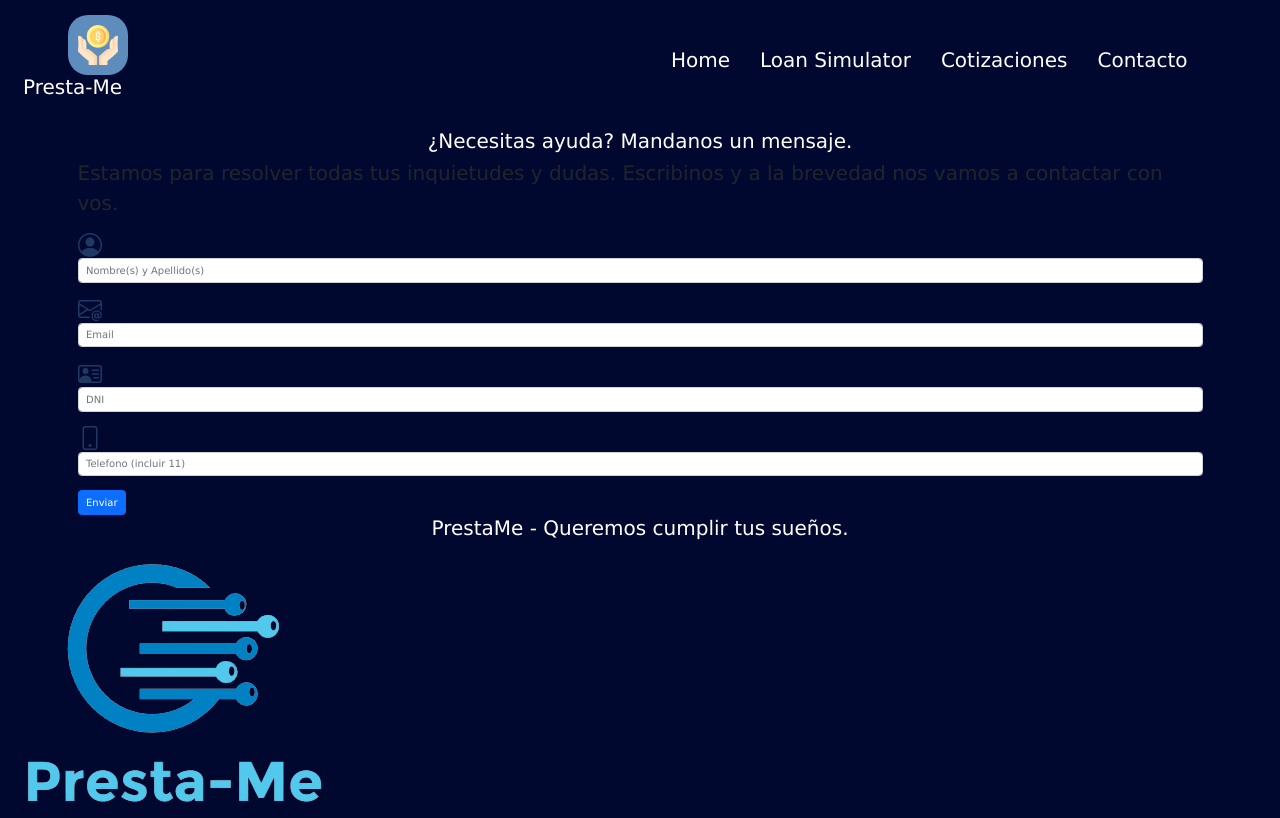
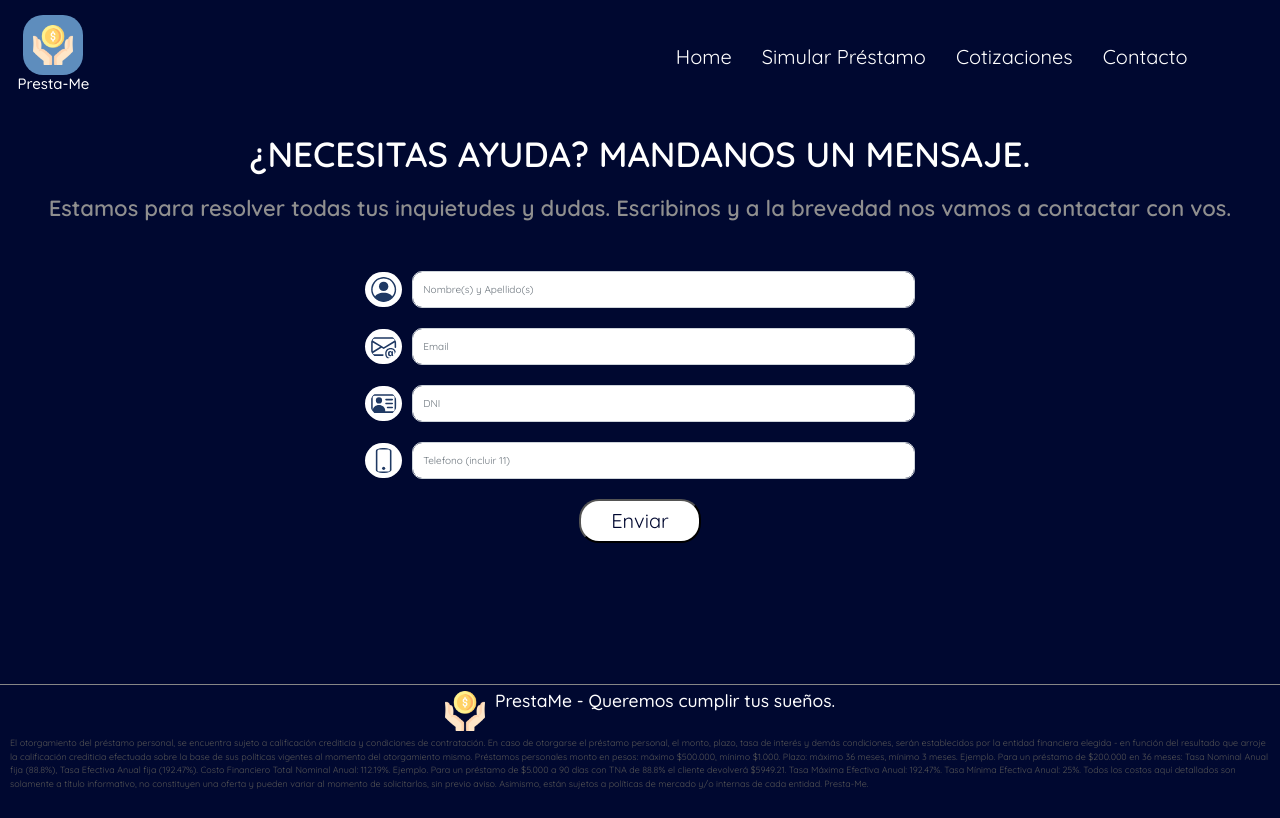
Before and after one commit to JulianP14/loan-website-simulator, a website: page public/html/contact.html in a window 1280 px wide. Shown: the top 818 px of the page. Drawn offline with Linux system fonts and the light colour scheme; some packages are replaced by stand-ins of ours; a script that the page names is missing.

Commit message:
Estilos de todo el sitio terminados (en primera instancia). Siguiente paso: Revisar JS

```diff
--- a/public/html/contact.html
+++ b/public/html/contact.html
@@ -8,6 +8,8 @@
 
     <link rel="stylesheet" href="../../cssbt/bootstrap.min.css">
     <link rel="stylesheet" href="../../src/css/index.css">
+    <link href="https://fonts.googleapis.com/css2?family=Quicksand:wght@300;400;500;600;700&display=swap"
+        rel="stylesheet">
 
     <script src="../../jsbt/bootstrap.min.js" defer></script>
     <script src="../../src/js/contact.js" defer></script>
@@ -16,7 +18,6 @@
     <title>Document</title>
 </head>
 
-<body>
 <nav class="navbar navbar-expand-lg loan__navbar">
     <div class="container-fluid">
         <section>
@@ -29,22 +30,26 @@
         </button>
         <div class="collapse navbar-collapse loan__navbar-desplegable" id="navbarNavAltMarkup">
             <div class="navbar-nav loan__navbar-desplegable_links">
-                    <a class="nav-link" href="#">Home</a>
-                    <a class="nav-link" href="../../index.html">Loan Simulator</a>
+                <a class="nav-link" href="./home.html">Home</a>
+                <a class="nav-link" href="../../index.html">Simular Préstamo</a>
                 <a class="nav-link" href="./cotizaciones.html">Cotizaciones</a>
-                    <a class="nav-link" href="./contact.html">Contacto</a>
+                <a class="nav-link" href="#">Contacto</a>
             </div>
         </div>
     </div>
 </nav>
 
-    <div id="contactForm" class="container">
-        <h2>¿Necesitas ayuda? Mandanos un mensaje.</h2>
-        <p>Estamos para resolver todas tus inquietudes y dudas. Escribinos y a la brevedad nos vamos a contactar con
+<body>
+    <div class="loan__contact">
+        <section class="loan__contact-seccion_inicial">
+            <h2 class="loan__home-h2_general">¿Necesitas ayuda? Mandanos un mensaje.</h2>
+            <h3 class="loan__home-h3_general">Estamos para resolver todas tus inquietudes y dudas. Escribinos y a la
+                brevedad nos vamos a contactar con
                 vos.
-        </p>
-        <form>
-            <div class="formStructureTwoinputsVariation">
+            </h3>
+        </section>
+
+        <form class="loan__contact-form">
             <div class="mb-3">
                 <svg xmlns="http://www.w3.org/2000/svg" width="24" height="24" fill="#1f3963"
                     class="bi bi-person-circle" viewBox="0 0 16 16">
@@ -55,12 +60,10 @@
                 <input type="text" name="text" class="form-control inputColor" aria-describedby="emailHelp"
                     placeholder="Nombre(s) y Apellido(s)" id="contactFullName">
             </div>
-            </div>
 
-            <div class="formStructureTwoinputsVariation">
             <div class="mb-3">
-                    <svg xmlns="http://www.w3.org/2000/svg" width="24" height="24" fill="#1f3963"
-                        class="bi bi-envelope-at" viewBox="0 0 16 16">
+                <svg xmlns="http://www.w3.org/2000/svg" width="24" height="24" fill="#1f3963" class="bi bi-envelope-at"
+                    viewBox="0 0 16 16">
                     <path
                         d="M2 2a2 2 0 0 0-2 2v8.01A2 2 0 0 0 2 14h5.5a.5.5 0 0 0 0-1H2a1 1 0 0 1-.966-.741l5.64-3.471L8 9.583l7-4.2V8.5a.5.5 0 0 0 1 0V4a2 2 0 0 0-2-2H2Zm3.708 6.208L1 11.105V5.383l4.708 2.825ZM1 4.217V4a1 1 0 0 1 1-1h12a1 1 0 0 1 1 1v.217l-7 4.2-7-4.2Z" />
                     <path
@@ -69,11 +72,10 @@
                 <input type="text" class="form-control inputColor" aria-describedby="emailHelp" placeholder="Email"
                     id="contactInputEmail">
             </div>
-            </div>
-            <div class="formStructureTwoinputsVariation">
+
             <div class="mb-3">
-                    <svg xmlns="http://www.w3.org/2000/svg" width="24" height="24" fill="#1f3963"
-                        class="bi bi-person-vcard" viewBox="0 0 16 16">
+                <svg xmlns="http://www.w3.org/2000/svg" width="24" height="24" fill="#1f3963" class="bi bi-person-vcard"
+                    viewBox="0 0 16 16">
                     <path
                         d="M5 8a2 2 0 1 0 0-4 2 2 0 0 0 0 4Zm4-2.5a.5.5 0 0 1 .5-.5h4a.5.5 0 0 1 0 1h-4a.5.5 0 0 1-.5-.5ZM9 8a.5.5 0 0 1 .5-.5h4a.5.5 0 0 1 0 1h-4A.5.5 0 0 1 9 8Zm1 2.5a.5.5 0 0 1 .5-.5h3a.5.5 0 0 1 0 1h-3a.5.5 0 0 1-.5-.5Z" />
                     <path
@@ -82,8 +84,7 @@
                 <input type="text" class="form-control inputColor" aria-describedby="emailHelp" placeholder="DNI"
                     id="contactInputDni">
             </div>
-            </div>
-            <div class="formStructureTwoinputsVariation">
+
             <div class="mb-3">
                 <svg xmlns="http://www.w3.org/2000/svg" width="24" height="24" fill="#1f3963" class="bi bi-phone"
                     viewBox="0 0 16 16">
@@ -94,24 +95,21 @@
                 <input type="text" class="form-control inputColor" aria-describedby="emailHelp"
                     placeholder="Telefono (incluir 11)" id="contactInputPhone" minlength="10" maxlength="10">
             </div>
-            </div>
-            <div id="divButtonEnviar">
-                <button class="btn btn-primary" id="btnSend">Enviar</button>
-            </div>
+
+            <section class="loan__contact-button">
+                <button id="btnSend">Enviar</button>
+            </section>
         </form>
     </div>
 
-
-    <footer class="footerResto footerContact">
-        <div id="footerDiv">
-            <h2>PrestaMe - Queremos cumplir tus sueños.</h2>
+    <footer class="loan__contact-footer">
+        <div class="loan__contact-footer_logo">
+            <h3>PrestaMe - Queremos cumplir tus sueños.</h3>
             <a href="#">
-                <img src="../../src/assets/imgs/lending7.png" alt="">
+                <img src="../../src/assets/imgs/logodollar.png" alt="">
             </a>
         </div>
-        <section>
-        </section>
-        <div id="fD-div">
+        <div>
             <p>
                 El otorgamiento del préstamo personal, se encuentra sujeto a calificación crediticia y condiciones de
                 contratación.
@@ -134,7 +132,6 @@
         </div>
     </footer>
 
-
 </body>
 
 </html>
--- /dev/null
+++ b/src/css/contact.css
@@ -0,0 +1,114 @@
+@media (min-width:370px) {
+
+    .loan__contact {
+        display: flex;
+        flex-direction: column;
+        align-items: center;
+    }
+
+    .loan__contact-seccion_inicial {
+        display: flex;
+        flex-direction: column;
+        align-items: center;
+        padding: 1rem 2rem;
+    }
+
+    .loan__contact-seccion_inicial h2, h3 {
+        margin-bottom: 2rem;
+    }
+
+    .loan__contact-form {
+        width: 30rem;
+    }
+
+    .loan__contact-form div {
+        display: flex;
+        flex-direction: row;
+        justify-content: flex-start;
+        align-items: center;
+        margin: 2rem 0;
+        border-radius: 2rem;
+    }
+
+    .loan__contact-form svg {
+        background: #fff;
+        width: 4rem;
+        height: 3.5rem;
+        margin-right: 1rem;
+        padding: .5rem;
+        border-radius: 52rem;
+    }
+
+    .loan__contact-form input {
+        padding: 1rem;
+        border-radius: 1rem;
+    }
+
+    .loan__contact-button {
+        display: flex;
+        flex-direction: row;
+        justify-content: center;
+        margin-bottom: 2rem;
+    }
+
+    .loan__contact-button button {
+        background: #fff;
+        color: #000830;
+        border-radius: 2rem;
+        padding: .5rem 3rem;
+    }
+
+    /* FOOTER */
+    .loan__contact-footer {
+        border-top: .1rem solid #868686;
+        position: sticky;
+        padding-top: .5rem;
+    }
+
+    .loan__contact-footer_logo {
+        display: flex;
+        flex-direction: row-reverse;
+        align-items: center;
+        justify-content: center;
+        margin-bottom: .5rem;
+    }
+
+    .loan__contact-footer_logo a {
+        width: max-content;
+        margin-right: 1rem;
+    }
+
+    .loan__contact-footer_logo img {
+        width: 4rem;
+    }
+
+    .loan__contact-footer p {
+        font-size: .9rem;
+        padding: 0 1rem;
+        color: #545454;
+    }
+
+}
+
+@media(min-width:410px) {
+    .loan__contact-footer {
+        position: absolute;
+        bottom: 0;
+    }
+}
+
+@media (min-width:680px) {
+    .loan__contact-form {
+        width: 45rem;
+    }
+
+    .loan__contact-button {
+        margin: 2rem 0;
+    }
+}
+
+@media (min-width:1200px) {
+    .loan__contact-form {
+        width: 55rem;
+    }
+}
--- a/src/css/home.css
+++ b/src/css/home.css
@@ -1,6 +1,5 @@
 @import url('./variables.css');
 
-/* URL https://coolors.co/palette/000830-1f0426-3d001c-2f0a36-1f0d3a-181247-001958 */
 @media (min-width:370px) {
 
 
@@ -63,7 +62,7 @@
         }  */
 
 
-        /* . Diseño de la estructura del home y animaciones {
+    /* . Diseño de la estructura del home y animaciones {
             grid: 'organiza',
             place y align: 'centra',
         } */
--- a/src/css/index.css
+++ b/src/css/index.css
@@ -1,5 +1,6 @@
 @import url('./home.css');
 @import url('./cotizaciones.css');
+@import url('./contact.css');
 
 /* Resets */
 * {
@@ -8,7 +9,7 @@
     box-sizing: border-box;
     list-style-type: none;
     text-decoration: none;
-    font-family: "Quicksand", Verdana, Geneva, Tahoma, sans-serif;
+    font-family: "Quicksand", Verdana, Geneva, Tahoma, sans-serif !important;
 }
 
 html {
@@ -61,6 +62,10 @@
 
     }
 
+    .loan__navbar h2 {
+        font-size: 1.5rem;
+    }
+
     .loan__navbar button {
         border: .1rem solid #fff;
         background: #000830;
@@ -83,6 +88,7 @@
         -webkit-background-clip: text;
         -webkit-text-fill-color: transparent;
     }
+
 
 
     .loan__navbar-desplegable {
@@ -260,7 +266,7 @@
     }
 
 
-    /* FOOTER RESTO DE LA PAGINA */
+    /* FOOTER RESTO DE LAS PAGINAS */
     .loan__index-footer {
         border-top: .1rem solid #868686;
         position: sticky;
@@ -286,35 +292,6 @@
     }
 
     .loan__index-footer p {
-        font-size: .9rem;
-        padding: 0 1rem;
-        color: #545454;
-    }
-
-    /* FOOTER INDEX*/
-    #loan__index-footer {
-        border-top: .1rem solid #868686;
-        position: sticky;
-        padding-top: .5rem;
-    }
-
-    #loan__index-footer_logo {
-        display: flex;
-        flex-direction: row-reverse;
-        align-items: center;
-        justify-content: center;
-        margin-bottom: .5rem;
-    }
-
-    #loan__index-footer_logo a {
-        width: max-content;
-    }
-
-    #loan__index-footer_logo img {
-        width: 5rem;
-    }
-
-    #loan__index-footer p {
         font-size: .9rem;
         padding: 0 1rem;
         color: #545454;
@@ -347,10 +324,6 @@
 
 @media(min-width:1200px) {
 
-    .loan__navbar img {
-        margin-left: 5rem;
-    }
-
     .loan__navbar-desplegable {
         margin-right: 5rem;
     }
```
Also changed, not shown: index.html (+3 -3 lines), public/html/cotizaciones.html (+9 -6 lines), public/html/home.html (+5 -2 lines), src/css/separadores/separador1.svg (renamed from src/css/separador1.svg), src/css/separadores/separador2.svg (renamed from src/css/separador2.svg), src/css/separadores/separador3.svg (renamed from src/css/separador3.svg), src/css/separadores/separador4.svg (renamed from src/css/separador4.svg), src/css/separadores/separador5.svg (renamed from src/css/separador5.svg), src/css/separadores/separador6.svg (renamed from src/css/separador6.svg), src/css/separadores/separador7.svg (renamed from src/css/separador7.svg). Lines whose indentation alone changed are shown as unchanged.
